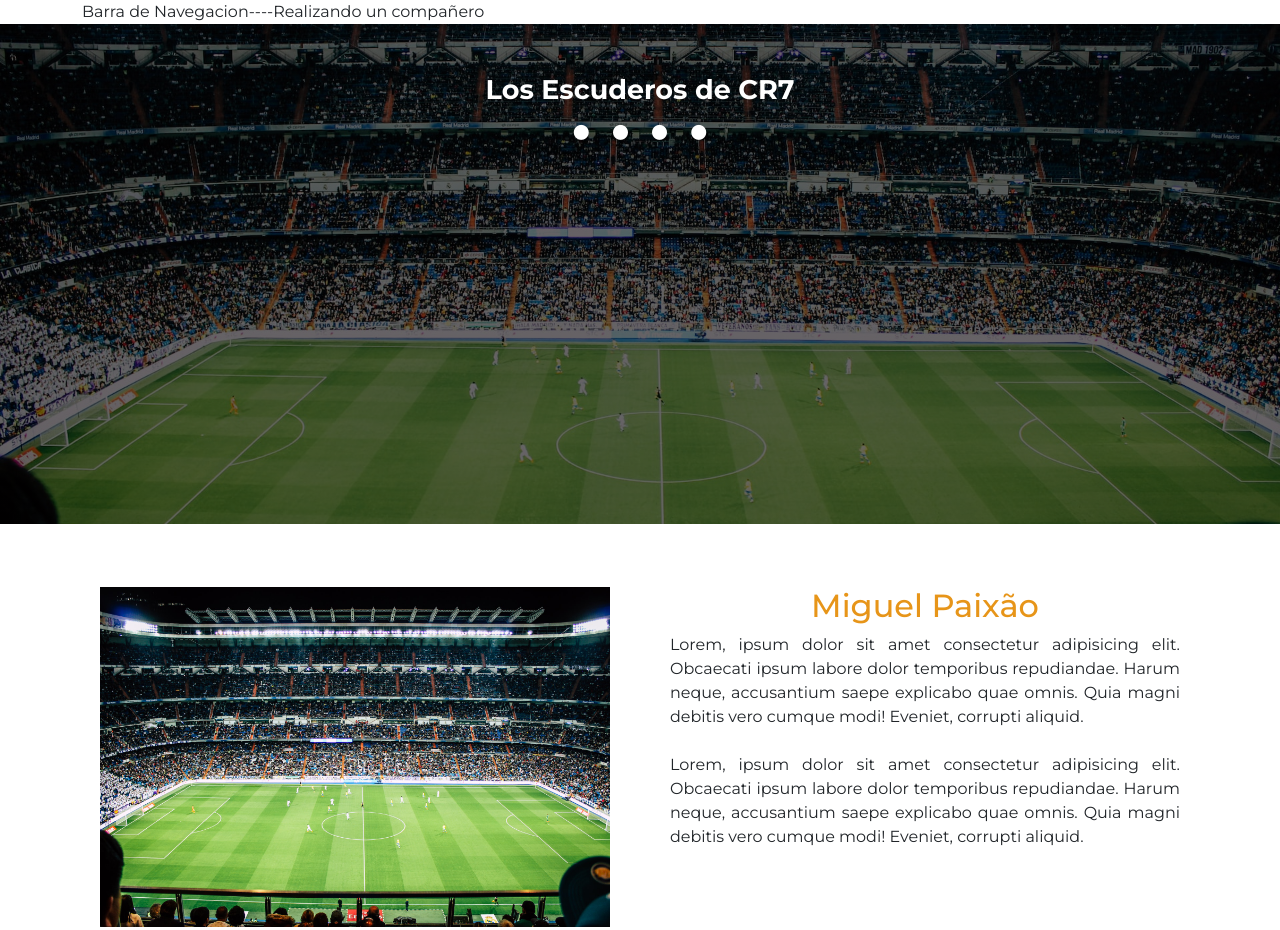
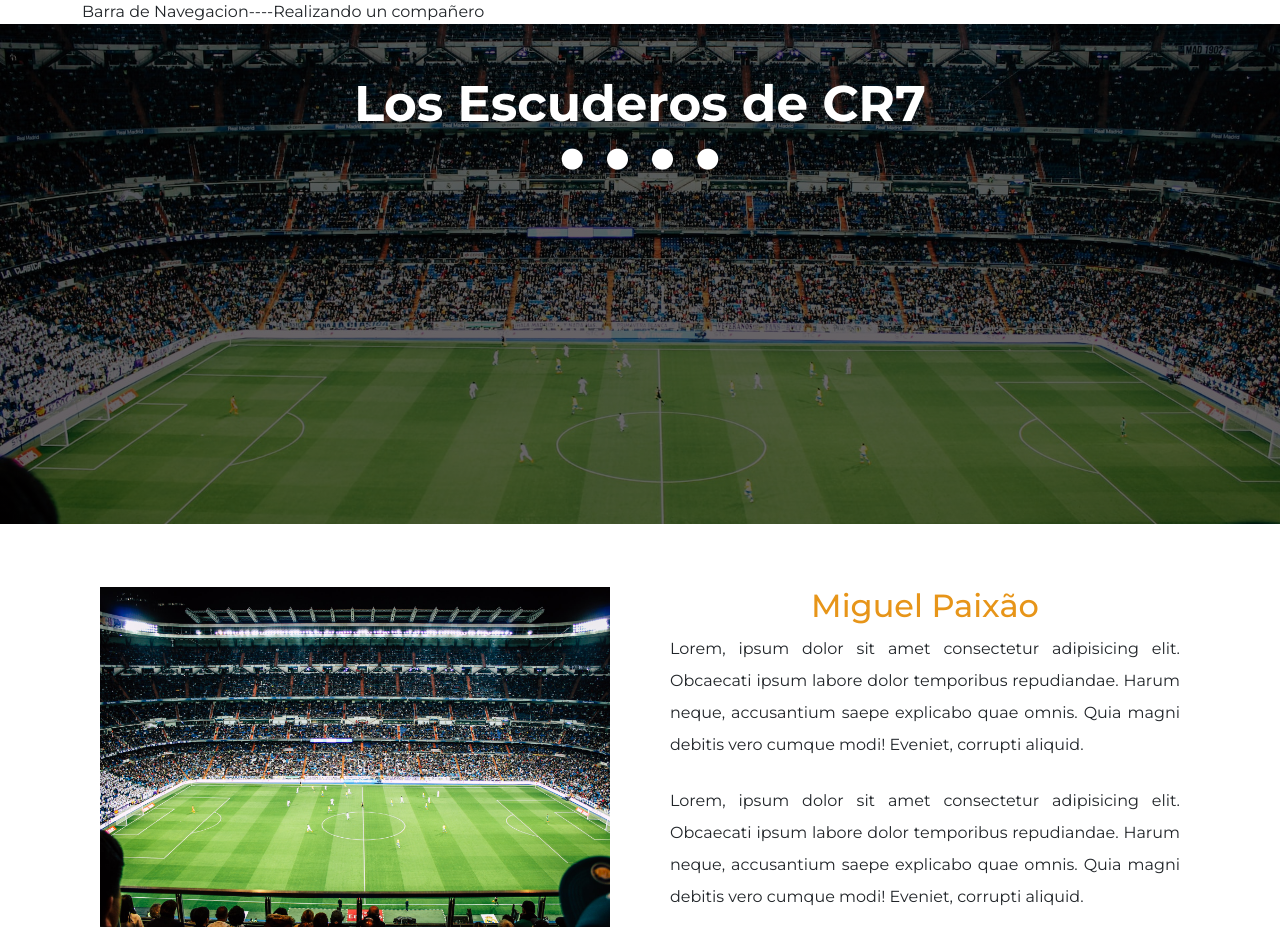
Before and after one commit to Vacomi/biografia_cr7, a plain HTML site: page Amigos/index.html in a window 1280 px wide. Shown: the top 930 px of the page. Drawn offline with nearby package versions, Linux system fonts and the light colour scheme.

Commit message:
Le agregue responsive al header

```diff
--- a/Amigos/style.css
+++ b/Amigos/style.css
@@ -37,6 +37,7 @@
 
 /* -------------------FIN DEL HEADER------------------- */
 
+
 /* -------------------MAIN------------------------------ */
 img{
     max-width: 100%;
@@ -51,29 +52,17 @@
 }
 .main__paragraph{
     text-align: justify;
+    line-height: 2;
 }
-/* @media (max-width: 903px) {
-    .hero__wave{
-        position: absolute;
-        bottom: 0;
-        left: 0;
-        width: 100%;
-        height: 200px;
-        background-image: url(img/wave.svg);
-        background-repeat: no-repeat;
-        background-position: bottom;
+/*-------------------- FIN DE MAIN----------------------- */
 
+
+/* -------------------RESPOSIVE DEL MAIN----------------- */
+@media (min-width: 768px) {
+    .hero__title{
+        font-size: 50px;
     }
-
+    .fa-circle{
+        font-size: 21px;
+    }
 }
-*/
-
-/* @media (min-width: 576px) {
-   img{
-    height: 500px;
-   }
-   .columna{
-    padding: 15px 20px;
-    }
-
-}  */
```
